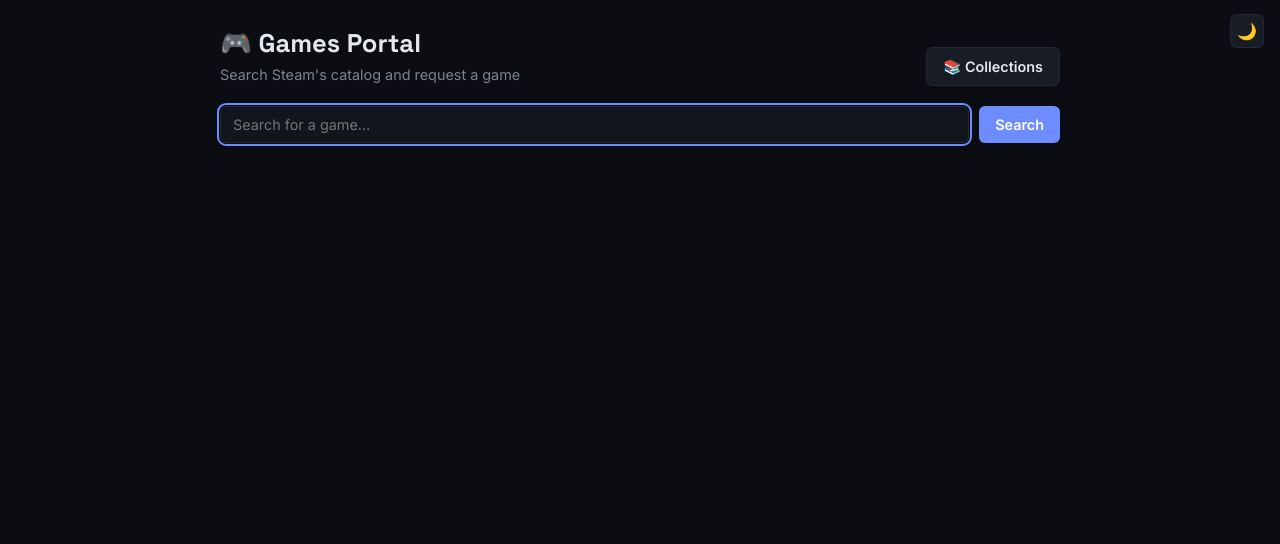
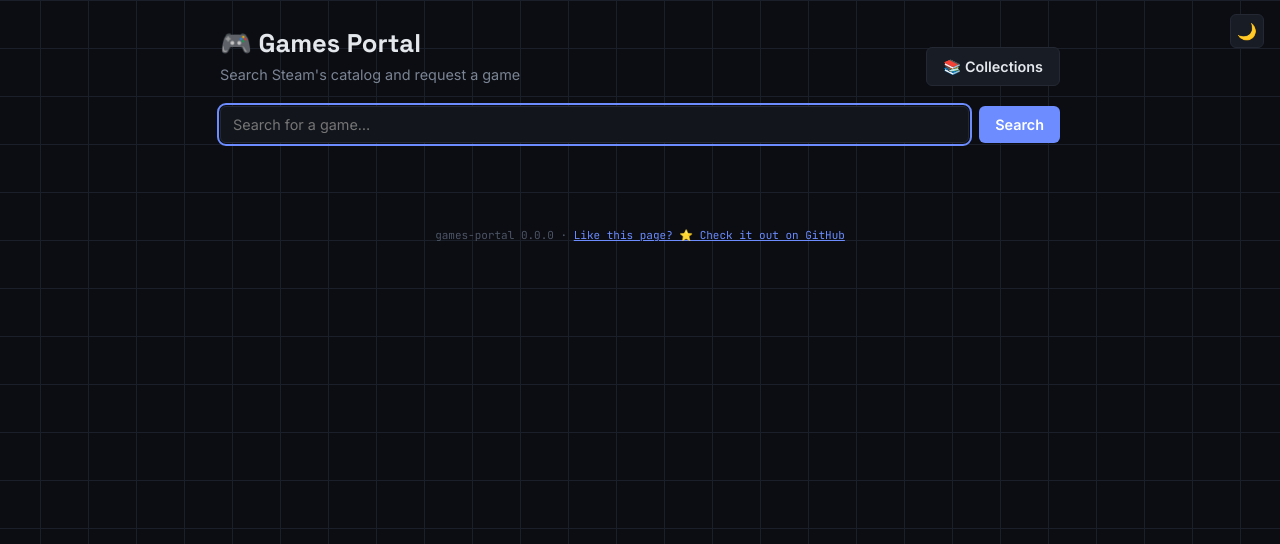
Before and after one commit to Adam4125-officiel/Games-Portal, a Flask app: page / in a window 1280 px wide. Shown: the top 544 px of the page. Run offline with Flask 3, Linux system fonts and the light colour scheme; data that the repository does not hold is empty; some libraries are stand-ins or nearby versions.

Commit message:
Add status-portal's grid-texture background and page footer
Carried over from status-portal (same author, same shared design tokens
per CLAUDE.md's visual-identity rule), verified against its actual source
on GitHub rather than guessed from memory:

- body gets the same faint grid texture status-portal's own body rule has
  (two 1px linear-gradients on --border-soft, 48px cells, fixed
  attachment) - reuses a token this repo already had, so it already works
  correctly in both themes with no new tokens needed.
- Every public page (search, Collections) now ends with a footer matching
  status-portal's own footer.foot markup and copy ("Like this page? ⭐
  Check it out on GitHub", target=_blank/rel=noopener), adapted for this
  app: "games-portal <version>" instead of "status-portal" (status-portal
  doesn't show its own version in its footer yet), no RSS-feed/report-a-
  problem links since this app has neither, and linking to this repo
  instead of status-portal's. version_display/repo_url now come from the
  shared _inject_globals() context processor, reusing config.VERSION_DISPLAY
  and updater.REPO_URL rather than adding anything new.

Co-Authored-By: Claude Sonnet 5 <noreply@anthropic.com>

```diff
--- a/app.py
+++ b/app.py
@@ -101,7 +101,8 @@ app.jinja_env.globals["csrf_token"] = _get_csrf_token
 
 @app.context_processor
 def _inject_globals():
-    return {"user": session.get("portal_user"), "jellyfin_enabled": jellyfin_auth.is_enabled()}
+    return {"user": session.get("portal_user"), "jellyfin_enabled": jellyfin_auth.is_enabled(),
+            "version_display": config.VERSION_DISPLAY, "repo_url": updater.REPO_URL}
 
 
 # ---------------------------------------------------------------------------
--- a/static/css/style.css
+++ b/static/css/style.css
@@ -65,6 +65,16 @@
 body {
   margin: 0;
   background: var(--bg-void);
+  /* Carried over from status-portal's own body rule: a faint grid texture
+     over the void background, part of the shared "network control room"
+     look - same --border-soft token this repo already has, so it already
+     flips correctly between the dark and light themes with no extra work. */
+  background-image:
+    linear-gradient(var(--border-soft) 1px, transparent 1px),
+    linear-gradient(90deg, var(--border-soft) 1px, transparent 1px);
+  background-size: 48px 48px;
+  background-attachment: fixed;
+  background-position: center top;
   color: var(--text-primary);
   font-family: var(--font-body);
   line-height: 1.5;
@@ -622,6 +632,16 @@ label { font-size: 0.85rem; color: var(--text-dim); display: block; margin-botto
 
 .request-row__delete { flex-shrink: 0; align-self: flex-start; }
 
+/* ---------- Footer (public pages only) - carried over as-is from
+   status-portal's own footer.foot rule ---------- */
+.foot {
+  margin-top: 60px;
+  text-align: center;
+  font-family: var(--font-mono);
+  font-size: 11px;
+  color: var(--text-faint);
+}
+
 /* ---------- Errors ---------- */
 .error-shell {
   max-width: 480px;
--- a/templates/collections.html
+++ b/templates/collections.html
@@ -60,6 +60,8 @@
     {% endfor %}
   </div>
   <p class="empty-state" id="collections-no-match" hidden>No games match your filter.</p>
+
+  <footer class="foot">games-portal {{ version_display }} · <a href="{{ repo_url }}" target="_blank" rel="noopener">Like this page? ⭐ Check it out on GitHub</a></footer>
 </div>
 <script src="{{ url_for('static', filename='js/collections_filter.js') }}"></script>
 <script src="{{ url_for('static', filename='js/rail_scroll.js') }}"></script>
--- a/templates/index.html
+++ b/templates/index.html
@@ -117,6 +117,8 @@
       </div>
     {% endfor %}
   </div>
+
+  <footer class="foot">games-portal {{ version_display }} · <a href="{{ repo_url }}" target="_blank" rel="noopener">Like this page? ⭐ Check it out on GitHub</a></footer>
 </div>
 <script src="{{ url_for('static', filename='js/rail_scroll.js') }}"></script>
 {% endblock %}
```
Also changed, not shown: tests/test_app.py (+17 -0 lines).
